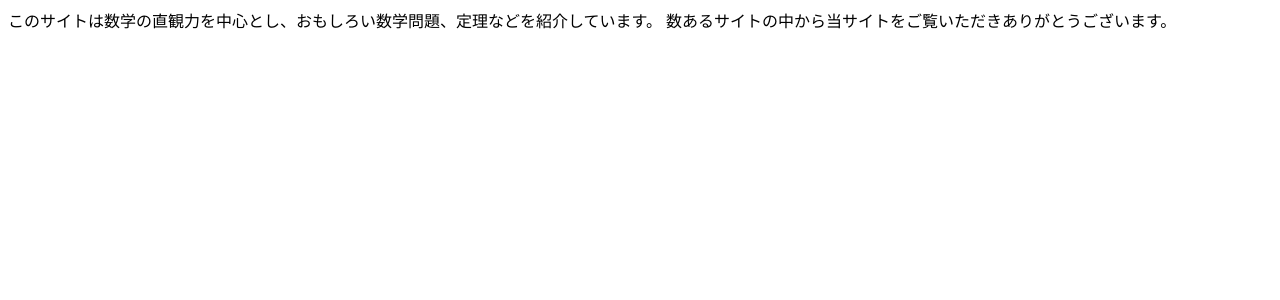
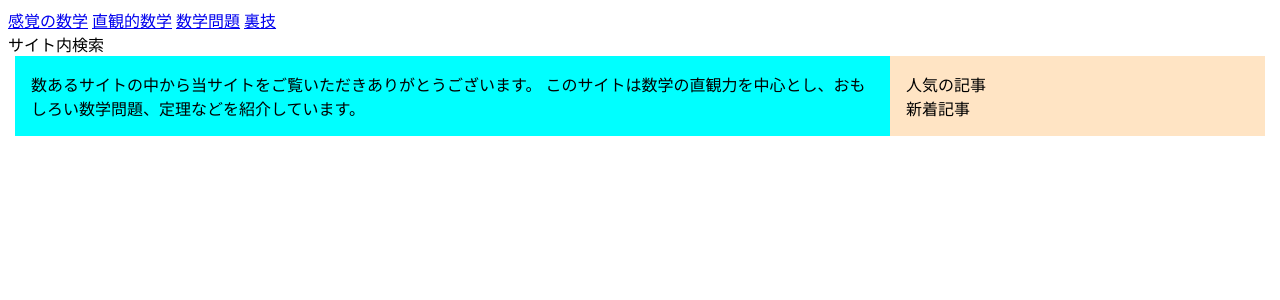
Before and after one commit to kanyamo/mysite_math, a Django app: page / in a window 1280 px wide. Shown: the top 300 px of the page. Run offline with Django 4.2, Linux system fonts and the light colour scheme; data that the repository does not hold is empty.

Commit message:
html追加

```diff
--- a/core/models.py
+++ b/core/models.py
@@ -27,7 +27,7 @@ class Content(models.Model):
 
 class Headline(models.Model):
     text = models.CharField('見出し', max_length=200)
-    CHOICE_SIZE = ((1, 2), (2, 3), (3, 4), (4, 5), (5, 6))
+    CHOICE_SIZE = ((2, 2), (3, 3), (4, 4), (5, 5), (6, 6))
     size = models.IntegerField('階層', choices=CHOICE_SIZE)
     content = models.OneToOneField(Content, on_delete=models.CASCADE)
 
--- /dev/null
+++ b/core/static/core/css/styles.css
@@ -0,0 +1,44 @@
+* {
+    box-sizing: border-box;
+}
+
+.wrapper {
+    max-width: 1250px;
+    margin: auto;
+}
+
+h1 {
+    color: red;
+}
+
+.column1 {
+    background-color: aqua;
+    width: 70%;
+    padding: 1em;
+}
+
+.column2 {
+    background-color: bisque;
+    width: 30%;
+    padding: 1em;
+}
+
+.container {
+    display: flex;
+}
+
+.article-link-container {
+    display: flex;
+}
+
+.article-link-thumbnail {
+    width: 50%;
+}
+
+.article-link-description {
+    width: 50%;
+}
+
+img {
+    width: 100%;
+}
--- a/core/templates/core/base.html
+++ b/core/templates/core/base.html
@@ -1,15 +1,51 @@
+{% load static %}
 <!DOCTYPE html>
 <html lang="en">
 <head>
     <meta charset="UTF-8">
     <meta http-equiv="X-UA-Compatible" content="IE=edge">
     <meta name="viewport" content="width=device-width, initial-scale=1.0">
+    <link rel="stylesheet" href="{% static 'core/css/styles.css' %}">
     <title>
         {% block title %}{% endblock %} | 感覚の数学
     </title>
 </head>
 <body>
-    {% block contents %}
-    {% endblock %}
+    <header>
+        <nav>
+            <a href="{% url 'index' %}">感覚の数学</a>
+            <a href="{% url 'index' %}">直観的数学</a>
+            <a href="{% url 'index' %}">数学問題</a>
+            <a href="{% url 'index' %}">裏技</a>
+        </nav>
+        サイト内検索
+    </header>
+    <div class="wrapper">
+        <div class="container">
+            <div class="column1">
+                {% block contents %}
+                {% endblock %}
+            </div>
+            <div class="column2">
+                人気の記事<br>
+                {% for article in popular_articles %}
+                    <a href="{% url 'detail' article.pk %}">
+                        <div class="article-link-container">
+                            <div class="article-link-thumbnail">
+                                <img src="{{article.thumbnail.url}}" alt="{{article.thumbnail.alt}}">
+                            </div>
+                            <div class="article-link-description">
+                                {{ article.title }}
+                            </div>
+                        </div>
+                    </a><br>
+                {% endfor %}
+                新着記事<br>
+                {% for article in new_articles %}
+                    <a href="{% url 'detail' article.pk %}">{{ article.title }}</a><br>
+                {% endfor %}
+            </div>
+        </div>
+    </div>
 </body>
 </html>
--- a/core/templates/core/index.html
+++ b/core/templates/core/index.html
@@ -1,6 +1,6 @@
 {% extends "core/base.html" %}
 {% block title %}トップページ{% endblock %}
 {% block contents %}
-このサイトは数学の直観力を中心とし、おもしろい数学問題、定理などを紹介しています。
-数あるサイトの中から当サイトをご覧いただきありがとうございます。
+    数あるサイトの中から当サイトをご覧いただきありがとうございます。
+    このサイトは数学の直観力を中心とし、おもしろい数学問題、定理などを紹介しています。
 {% endblock %}
--- a/core/views.py
+++ b/core/views.py
@@ -3,21 +3,29 @@ from django.views import generic
 from .models import MyUser, Article, Content, Headline, Paragraph, Image
 
 # Create your views here.
-class BaseTemplateView(generic.TemplateView):
+class BaseTemplateView(generic.TemplateView):  # base.htmlで使うコンテキストを取得
     def get_context_data(self, **kwargs):
         context = super().get_context_data(**kwargs)
-        context['popular_articles'] = Article.objects.all().order_by('view_count')
+        context['popular_articles'] = Article.objects.all().order_by('view_count')[:3]  # 人気記事上位3件を取得
+        context['new_articles'] = Article.objects.all().order_by('pub_date')[:3]  # 最新記事3件を取得
+        return context
 
-class IndexView(BaseTemplateView):
+class IndexView(BaseTemplateView):  # ホーム表示
     template_name = 'core/index.html'
 
 class ArticleDetailView(BaseTemplateView):
-    template_name = 'core/article_detail.html'  # 自動でこの名前が検索されるので不要ではある
-    context_object_name = 'article'
-    model = Article
+    template_name = 'core/article_detail.html'
 
-    def get_object(self):  # PV数カウントのため
-        obj = super().get_object()
+    def get(self, request, *args, **kwargs):
+        pk = self.kwargs.get('pk')
+        obj = Article.objects.get(pk=pk)
         obj.view_count += 1
         obj.save()
-        return obj
+        return super().get(request, *args, **kwargs)
+
+    def get_context_data(self, **kwargs):
+        context = super().get_context_data(**kwargs)
+        pk = self.kwargs.get('pk')
+        article = Article.objects.get(pk=pk)
+        context['article'] = article
+        return context
```
Also changed, not shown: core/migrations/0004_alter_headline_size.py (added), core/templates/core/article_detail.html (indentation only).
